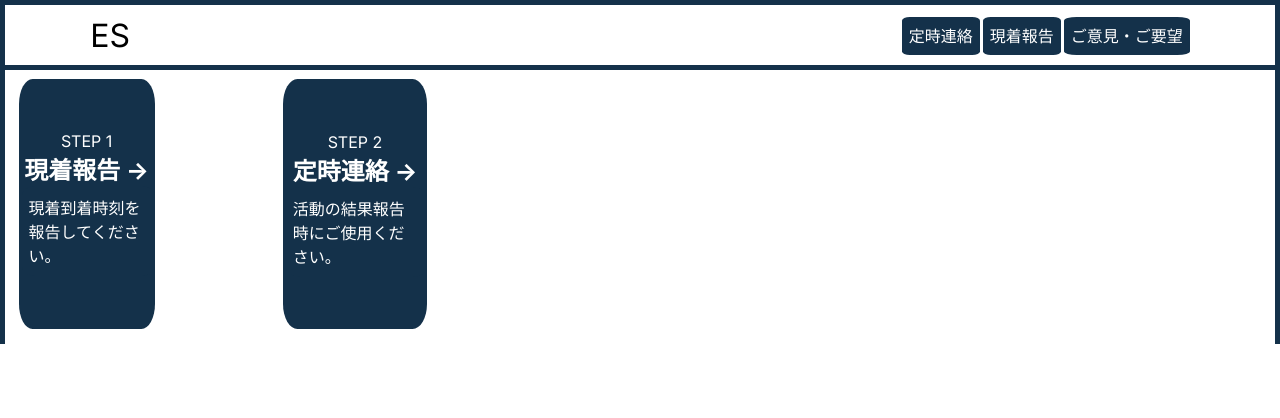
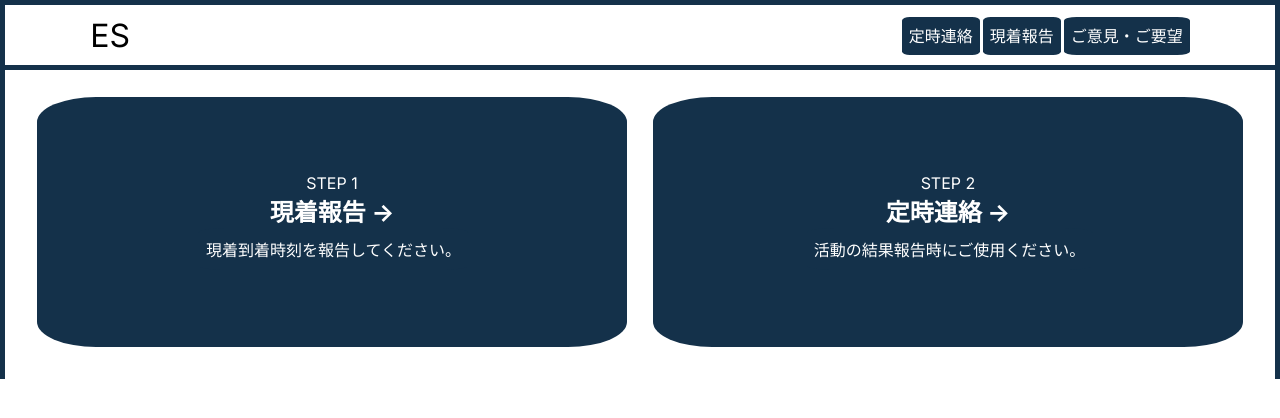
Before and after one commit to hoshimotoyasunori/report, a Next.js app: page / in a window 1280 px wide. Shown: the top 418 px of the page. Built offline with nearby package versions, Linux system fonts and the light colour scheme.

Commit message:
fase2-29

```diff
--- a/app/page.module.css
+++ b/app/page.module.css
@@ -46,11 +46,12 @@
 
 .grid li {
   list-style: none;
+  width: 100%;
 }
 
 .card1 {
   height: calc(45vh - 110px);
-  width: 50%;
+  /* width: 50%; */
   display: flex;
   align-items: center;
   justify-content: center;
@@ -62,7 +63,7 @@
 
 .card2 {
   height: calc(45vh - 110px);
-  width: 50%;
+  /* width: 50%; */
   display: flex;
   align-items: center;
   justify-content: center;
```
